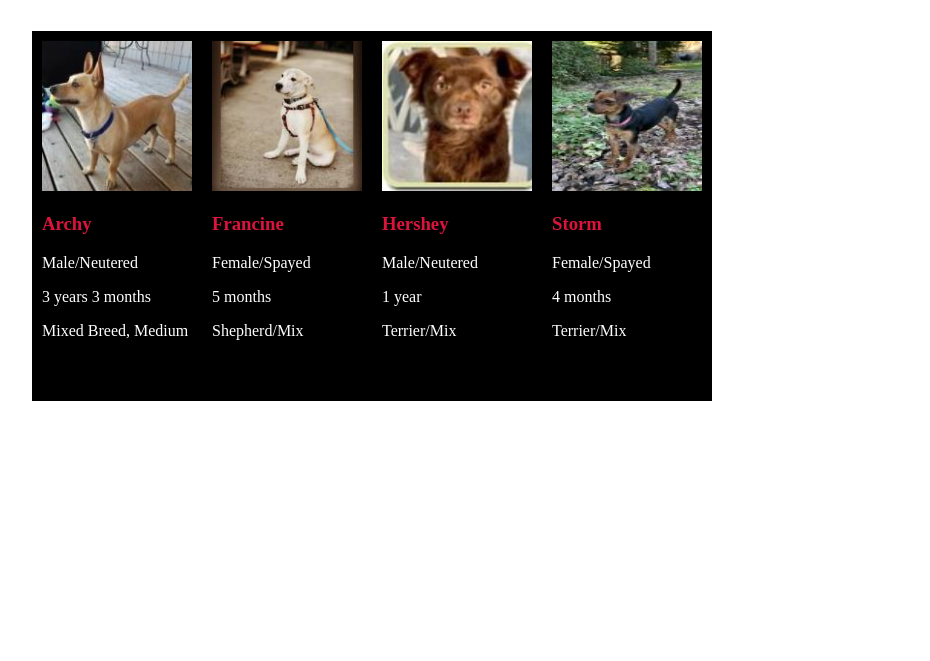
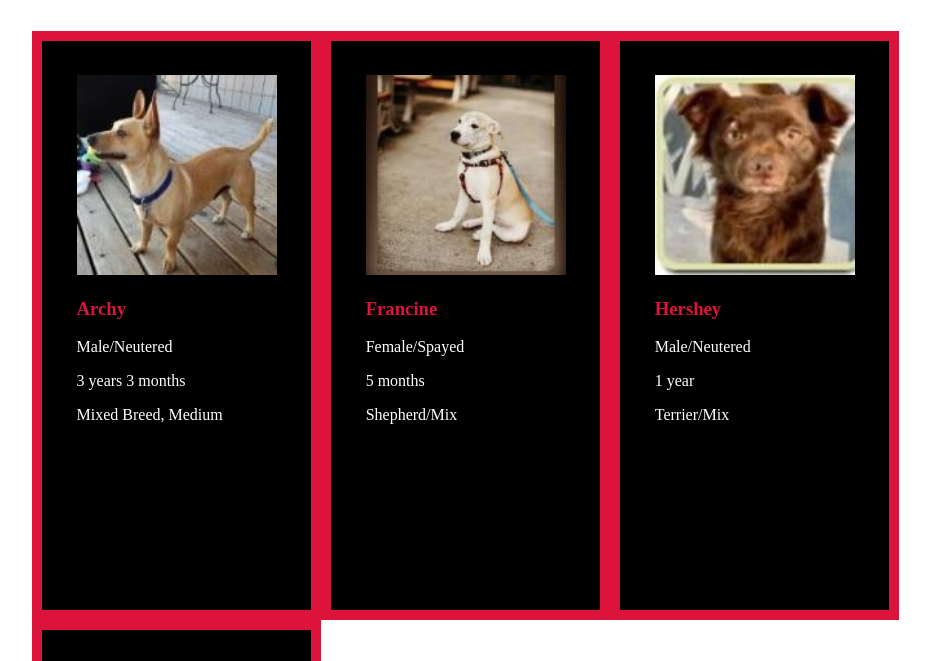
Before and after one commit to TJEverett/shelter-adopt, a plain HTML site: page index.html in a window 1280 px wide. Shown: the part 125-786 px from the top of the page, without its empty margins (32-962 px from the left). Drawn offline with Linux system fonts and the light colour scheme.

Commit message:
modify the css elements

```diff
--- a/css/styles.css
+++ b/css/styles.css
@@ -8,16 +8,17 @@ h3{
 }
 
 div.dog{
-  width: 150px;
-  height: 350px;
+  width: 200px;
+  height: 500px;
   float: left;
-  border: 10px solid black;
+  border: 10px solid crimson;
   background-color: black;
+  padding: 3%;
 }
 
 div.dog img{
-  width: 150px;
-  height: 150px;
+  width: 200px;
+  height: 200px;
 }
 
 div.dog p{
```
